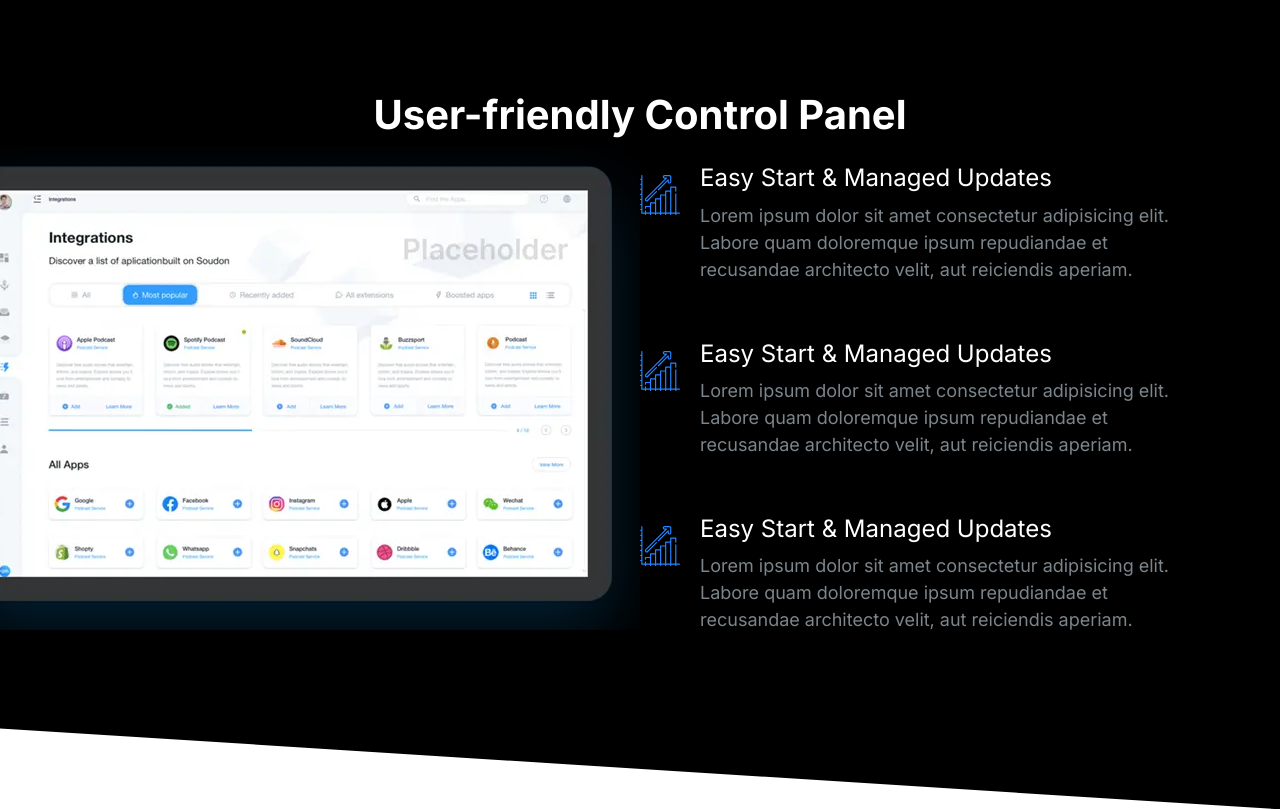
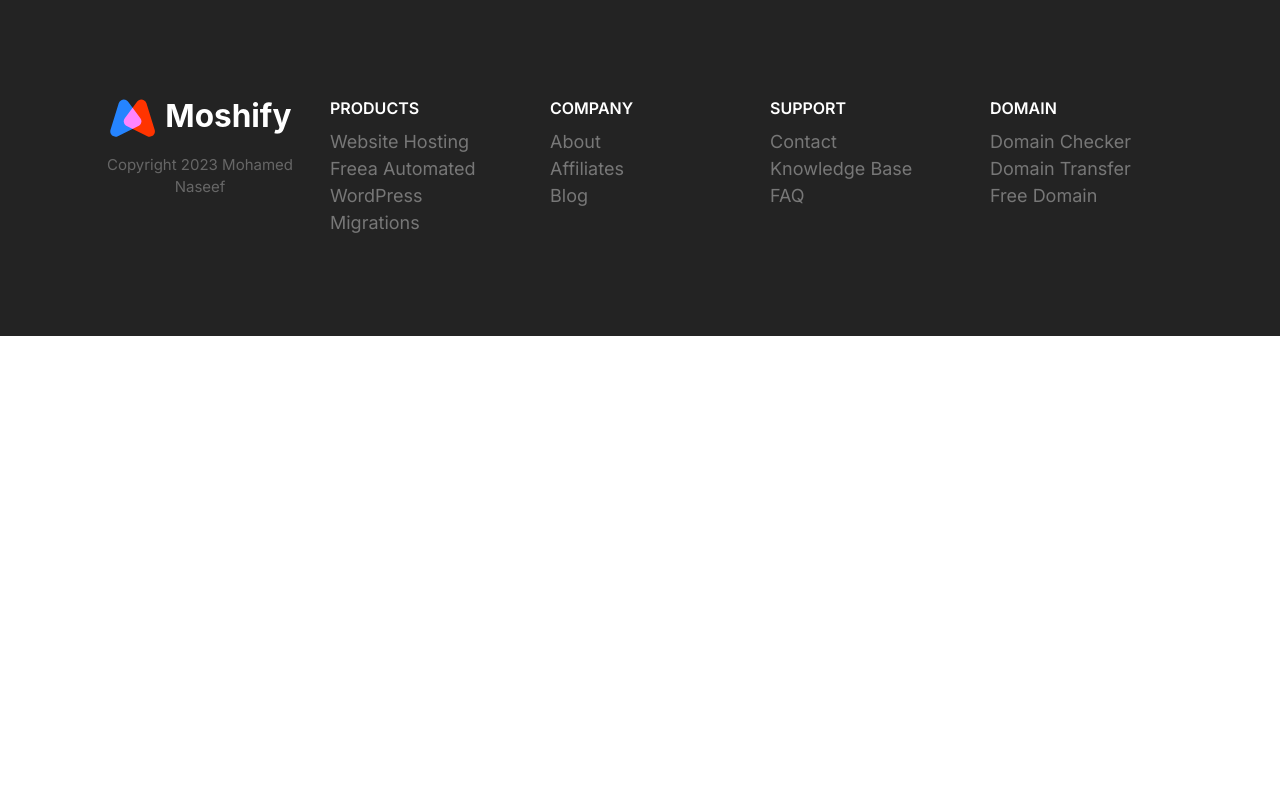
Before and after one commit to nsf-developer/moshify, a plain HTML site: page index.html in a window 1280 px wide. Drawn offline with Linux system fonts and the light colour scheme.

Commit message:
Build the footer components.

```diff
--- a/css/styles.css
+++ b/css/styles.css
@@ -622,6 +622,7 @@
 
 .block__header {
   text-align: center;
+  margin-bottom: 4rem;
 }
 
 .block__heading {
@@ -818,3 +819,79 @@
     max-width: 700px;
   }
 }
+
+/* Footer */
+.footer {
+  background: #232323;
+}
+
+.footer a {
+  color: #777;
+  transition: color 0.3s;
+}
+
+.footer a:hover {
+  color: #fff;
+}
+
+.footer__section {
+  padding: 2rem;
+  border-bottom: 1px solid #393939;
+}
+
+.footer__section .list {
+  margin: 0;
+}
+
+.footer__heading {
+  text-transform: uppercase;
+  font-weight: 600;
+}
+
+.footer__brand {
+  margin-top: 5rem;
+  text-align: center;
+}
+
+.footer__brand img {
+  width: 100%;
+  max-width: 230px;
+}
+
+.footer__copyright {
+  font-size: 2.1rem;
+  color: #fff;
+  opacity: 0.3;
+}
+
+@media screen and (min-width: 768px) {
+  .footer__section {
+    grid-template-columns: repeat(auto-fit, minmax(10rem, 1fr));
+  }
+
+  .footer .collapsible__chevron {
+    display: none;
+  }
+
+  .footer .collapsible__content {
+    opacity: 1;
+    max-height: 100%;
+  }
+
+  .footer__brand {
+    order: -1;
+    margin-top: 1rem;
+  }
+
+  .footer__copyright {
+    font-size: 1.5rem;
+  }
+
+  .footer__section {
+    border: 0;
+  }
+
+  .footer__heading {
+    font-size: 1.6rem;
+  }
+}
--- a/index.html
+++ b/index.html
@@ -15,77 +15,82 @@
     <link rel="stylesheet" href="css/styles.css" />
   </head>
   <body>
-    <section class="block block--dark block--skewed-right block-showcase">
-      <header class="block__header">
-        <h2>User-friendly Control Panel</h2>
-      </header>
-      <div class="container grid grid--1x2">
-        <picture class="block-showcase__image">
-          <source
-            type="image/webp"
-            srcset="images/ipad.webp 1x, images/ipad@2x.webp 2x"
-          />
-          <source
-            type="image/png"
-            srcset="images/ipad.png 1x, images/ipad@2x.png 2x"
-          />
-          <img src="images/ipad@2x.png" alt="" />
-        </picture>
-        <ul class="list">
-          <li>
-            <div class="media">
-              <div class="media__image">
-                <svg class="icon icon--primary">
-                  <use xlink:href="images/sprite.svg#growth"></use>
-                </svg>
-              </div>
-              <div class="media__body">
-                <h3 class="media__title">Easy Start & Managed Updates</h3>
-                <p>
-                  Lorem ipsum dolor sit amet consectetur adipisicing elit.
-                  Labore quam doloremque ipsum repudiandae et recusandae
-                  architecto velit, aut reiciendis aperiam.
-                </p>
-              </div>
-            </div>
-          </li>
-          <li>
-            <div class="media">
-              <div class="media__image">
-                <svg class="icon icon--primary">
-                  <use xlink:href="images/sprite.svg#growth"></use>
-                </svg>
-              </div>
-              <div class="media__body">
-                <h3 class="media__title">Easy Start & Managed Updates</h3>
-                <p>
-                  Lorem ipsum dolor sit amet consectetur adipisicing elit.
-                  Labore quam doloremque ipsum repudiandae et recusandae
-                  architecto velit, aut reiciendis aperiam.
-                </p>
-              </div>
-            </div>
-          </li>
-          <li>
-            <div class="media">
-              <div class="media__image">
-                <svg class="icon icon--primary">
-                  <use xlink:href="images/sprite.svg#growth"></use>
-                </svg>
-              </div>
-              <div class="media__body">
-                <h3 class="media__title">Easy Start & Managed Updates</h3>
-                <p>
-                  Lorem ipsum dolor sit amet consectetur adipisicing elit.
-                  Labore quam doloremque ipsum repudiandae et recusandae
-                  architecto velit, aut reiciendis aperiam.
-                </p>
-              </div>
-            </div>
-          </li>
-        </ul>
+    <footer class="block block--dark footer">
+      <div class="container grid footer__section">
+        <section class="collapsible collapsible--expanded footer__section">
+          <header class="collapsible__header">
+            <h2 class="collapsible__heading footer__heading">Products</h2>
+            <img
+              class="icon collapsible__chevron"
+              src="images/chevron.svg"
+              alt=""
+            />
+          </header>
+          <div class="collapsible__content">
+            <ul class="list">
+              <li><a href="#">Website Hosting</a></li>
+              <li><a href="#">Freea Automated WordPress</a></li>
+              <li><a href="#">Migrations</a></li>
+            </ul>
+          </div>
+        </section>
+        <section class="collapsible footer__section">
+          <header class="collapsible__header">
+            <h2 class="collapsible__heading footer__heading">Company</h2>
+            <img
+              class="icon collapsible__chevron"
+              src="images/chevron.svg"
+              alt=""
+            />
+          </header>
+          <div class="collapsible__content">
+            <ul class="list">
+              <li><a href="#">About</a></li>
+              <li><a href="#">Affiliates</a></li>
+              <li><a href="#">Blog</a></li>
+            </ul>
+          </div>
+        </section>
+        <section class="collapsible footer__section">
+          <header class="collapsible__header">
+            <h2 class="collapsible__heading footer__heading">Support</h2>
+            <img
+              class="icon collapsible__chevron"
+              src="images/chevron.svg"
+              alt=""
+            />
+          </header>
+          <div class="collapsible__content">
+            <ul class="list">
+              <li><a href="#">Contact</a></li>
+              <li><a href="#">Knowledge Base</a></li>
+              <li><a href="#">FAQ</a></li>
+            </ul>
+          </div>
+        </section>
+        <section class="collapsible footer__section">
+          <header class="collapsible__header">
+            <h2 class="collapsible__heading footer__heading">Domain</h2>
+            <img
+              class="icon collapsible__chevron"
+              src="images/chevron.svg"
+              alt=""
+            />
+          </header>
+          <div class="collapsible__content">
+            <ul class="list">
+              <li><a href="#">Domain Checker</a></li>
+              <li><a href="#">Domain Transfer</a></li>
+              <li><a href="#">Free Domain</a></li>
+            </ul>
+          </div>
+        </section>
+        <section class="footer__brand">
+          <img src="images/logo.svg" alt="" />
+          <p class="footer__copyright">Copyright 2023 Mohamed Naseef</p>
+        </section>
       </div>
-    </section>
+    </footer>
 
     <!-- Javascript -->
     <script src="js/main.js"></script>
```
Also changed, not shown: components/footer.html (added, +76 -0 lines), components/testimonials.html (+13 -3 lines).
